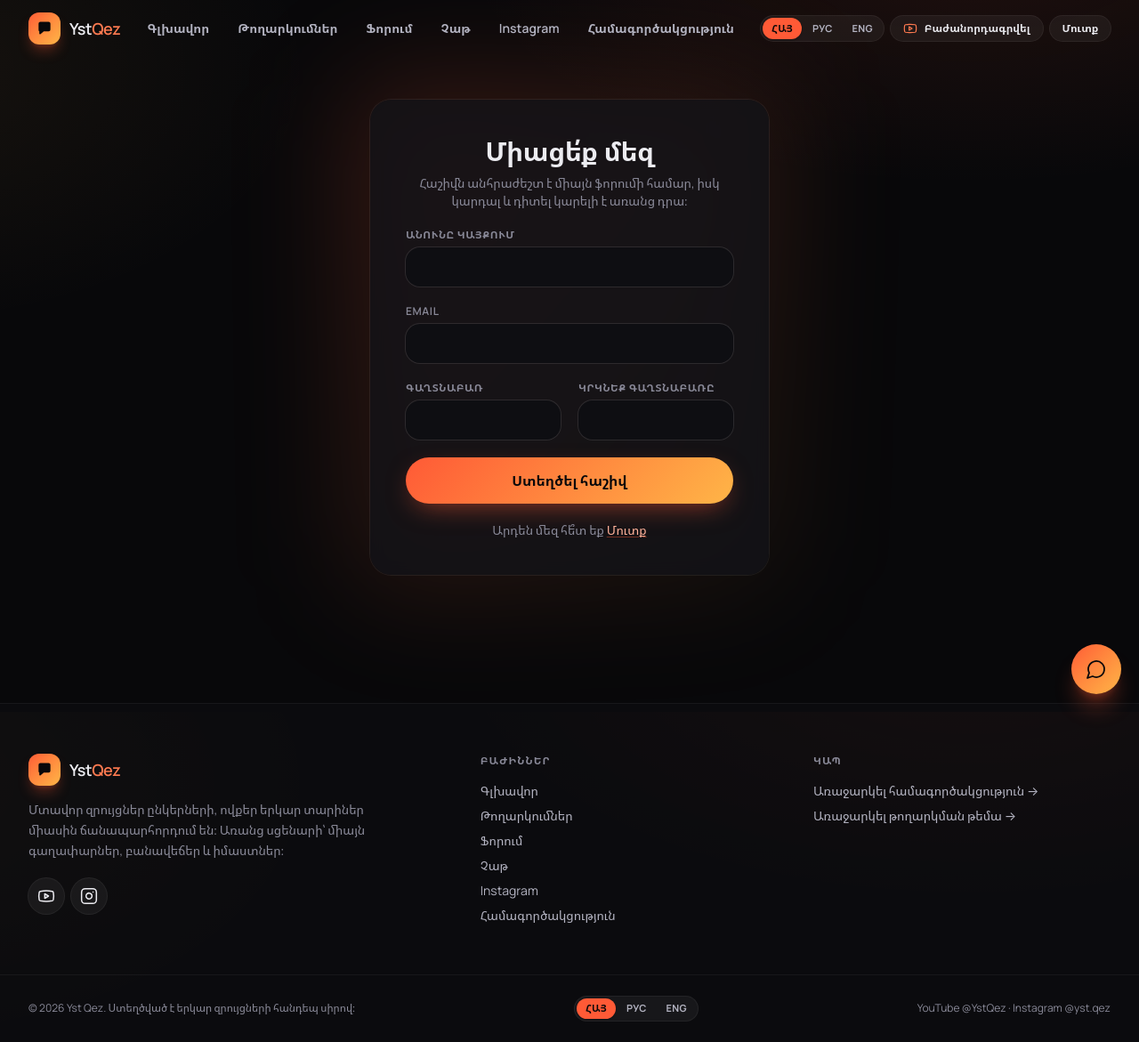
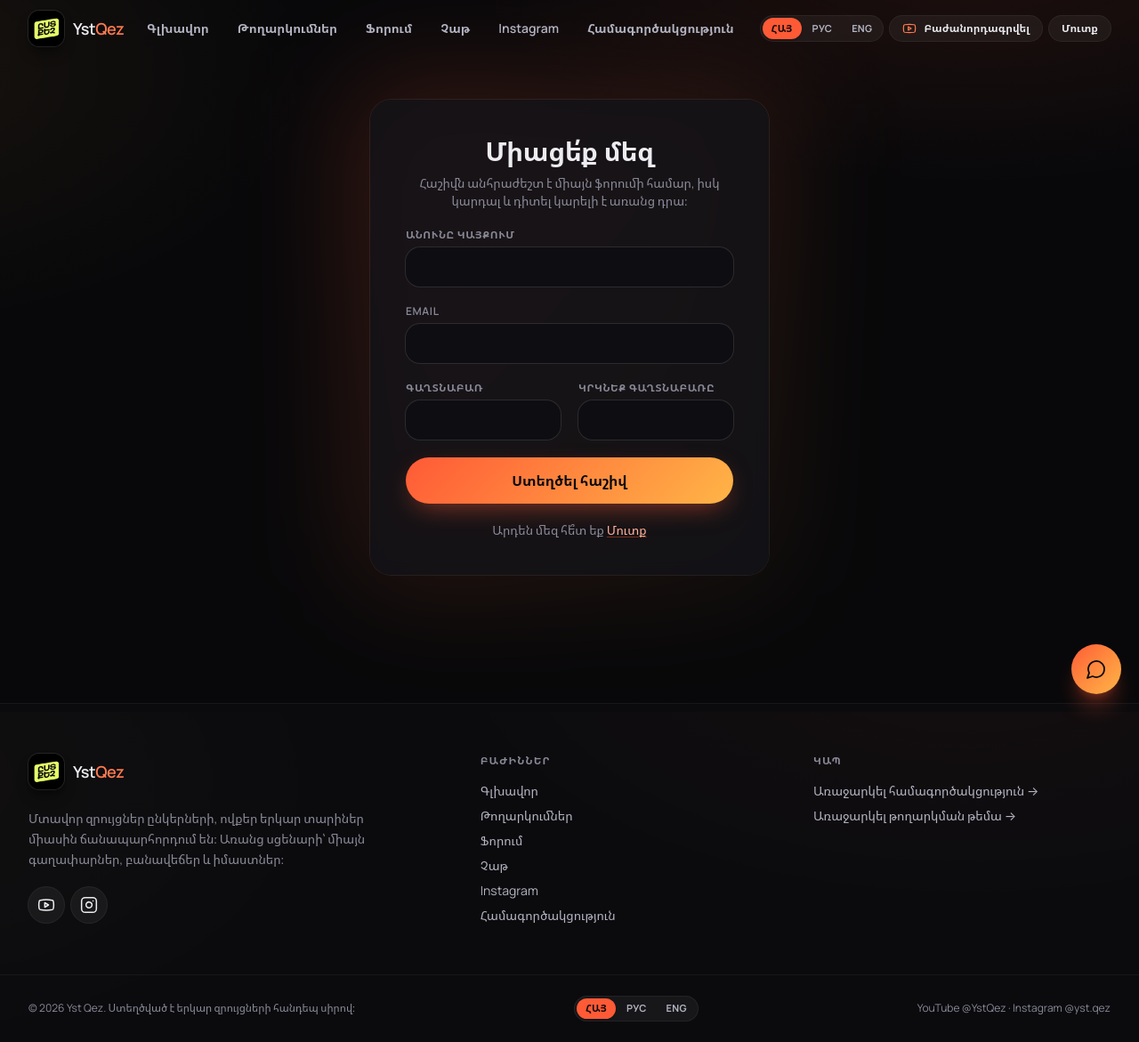
Before and after one commit to 790azat/ystqez-site, a Laravel app: page /register in a window 1280 px wide. Shown: the whole page at 89% size. Run offline with Laravel 12, Linux system fonts and the light colour scheme; data comes from the database, SQL or seed files in the repository; style sheets or scripts are compiled from the project's sources; some libraries are stand-ins or nearby versions; some web fonts are replaced.

Commit message:
Use the channel's own logo in header, footer and favicons
Co-Authored-By: Claude Opus 5.5 (1M context) <noreply@anthropic.com>
Claude-Session: https://claude.ai/code/session_01EgeAjs7Z6yMfS4P22Jv7u9

```diff
--- a/resources/views/partials/head.blade.php
+++ b/resources/views/partials/head.blade.php
@@ -17,8 +17,9 @@
 <meta property="og:url" content="{{ url()->current() }}">
 @if($ogImage)<meta property="og:image" content="{{ $ogImage }}">@endif
 <meta name="twitter:card" content="summary_large_image">
-<link rel="icon" href="/favicon.svg" type="image/svg+xml">
+<link rel="icon" href="{{ media_url('media/brand/favicon-64.png') }}" type="image/png">
 <link rel="alternate icon" href="/favicon.ico">
+<link rel="apple-touch-icon" href="{{ media_url('media/brand/apple-touch-icon.png') }}">
 <link rel="preconnect" href="https://fonts.googleapis.com">
 <link rel="preconnect" href="https://fonts.gstatic.com" crossorigin>
 <link rel="preconnect" href="https://i.ytimg.com">
--- a/resources/views/partials/logo.blade.php
+++ b/resources/views/partials/logo.blade.php
@@ -1,6 +1,5 @@
 <a href="{{ route('home') }}" class="group inline-flex items-center gap-2.5" aria-label="{{ __('Yst Qez — на главную') }}">
-    <span class="relative grid size-9 place-items-center rounded-xl bg-gradient-to-br from-ember-500 to-sun-500 shadow-lg shadow-ember-500/30 transition group-hover:rotate-6">
-        <svg viewBox="0 0 24 24" class="size-5 text-ink-950" fill="currentColor" aria-hidden="true"><path d="M4 5.5A2.5 2.5 0 0 1 6.5 3h11A2.5 2.5 0 0 1 20 5.5v8a2.5 2.5 0 0 1-2.5 2.5H11l-4.6 3.7c-.6.5-1.4 0-1.4-.7V16.0A2.5 2.5 0 0 1 4 13.5v-8Z"/></svg>
-    </span>
+    <img src="{{ media_url('media/brand/logo-128.png') }}" alt="Ըստ Քեզ" width="40" height="40"
+         class="size-10 rounded-xl shadow-lg shadow-black/40 ring-1 ring-white/10 transition group-hover:-rotate-6">
     <span class="font-display text-lg font-semibold tracking-tight">Yst<span class="text-ember-400">Qez</span></span>
 </a>
```
Also changed, not shown: public/favicon.ico, public/favicon.svg (deleted), public/media/brand/apple-touch-icon.png (added), public/media/brand/favicon-64.png (added), public/media/brand/logo-128.png (added), public/media/brand/logo-512.png (added), vercel.json.
